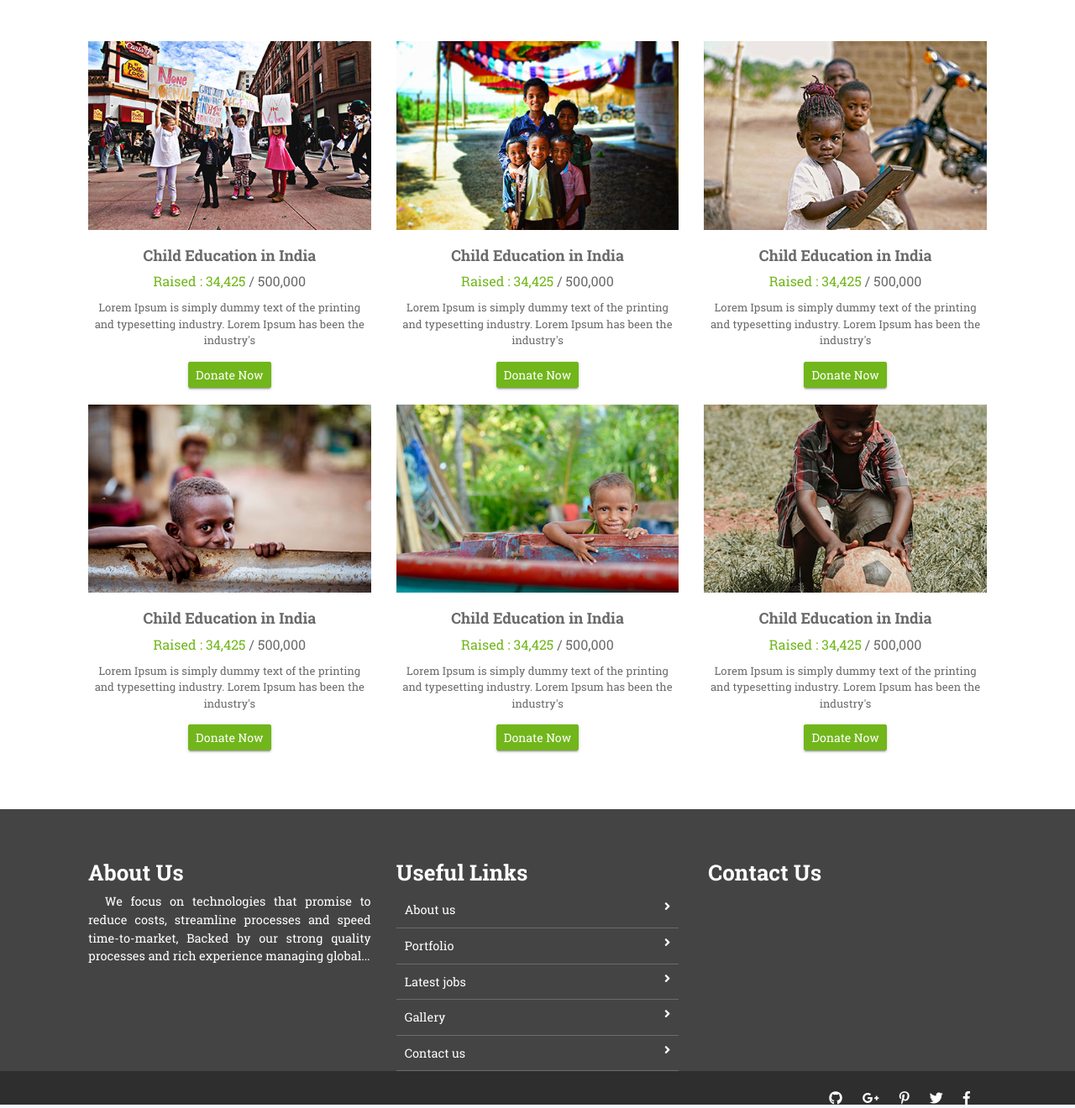
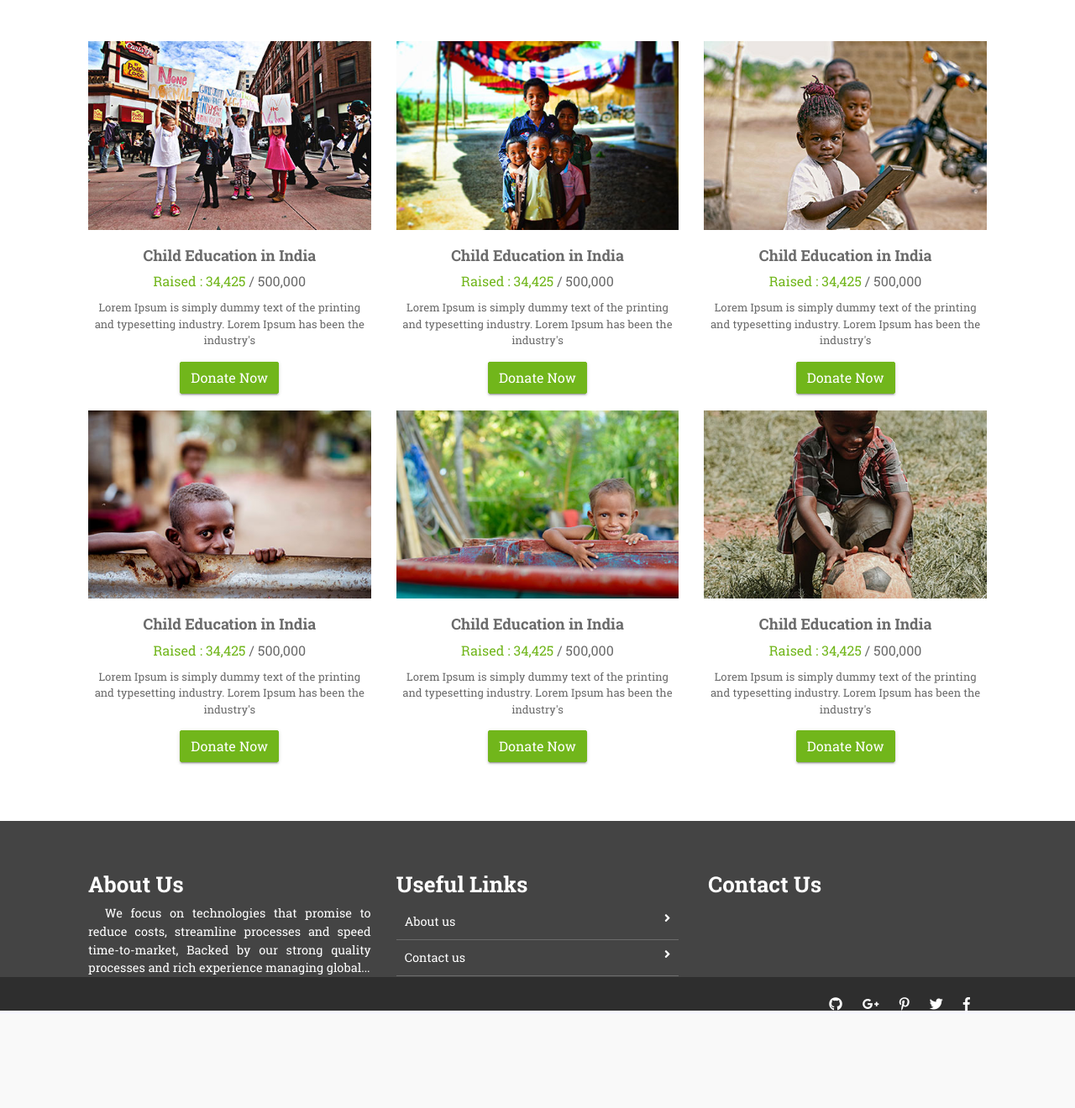
Before and after one commit to bhvbhatia/Razorpay-Integration-Django, a Django app: page /event in a window 1280 px wide. Shown: the part 286-1606 px from the top of the page at 84% size. After the commit the page ends 1490 px from the top, so only its background shows below. Run offline with Django 3.2, Linux system fonts and the light colour scheme; some libraries are stand-ins or nearby versions.

Commit message:
whitenoise

```diff
--- a/src/templates/events.html
+++ b/src/templates/events.html
@@ -30,7 +30,7 @@
                         <h4>Child Education in India</h4>
                         <p class="raises"><span>Raised : 34,425</span> / 500,000 </p>
                         <p class="desic">Lorem Ipsum is simply dummy text of the printing and typesetting industry.  Lorem Ipsum has been the industry's </p>
-                        <button class="btn btn-success btn-sm">Donate Now</button>
+                        <a href="donate"> <div class="btn btn-success  bounceInUp"> Donate Now </div></a>
                     </div>
                 </div>
                 <div class="col-md-4 col-sm-6">
@@ -39,7 +39,7 @@
                         <h4>Child Education in India</h4>
                         <p class="raises"><span>Raised : 34,425</span> / 500,000 </p>
                         <p class="desic">Lorem Ipsum is simply dummy text of the printing and typesetting industry.  Lorem Ipsum has been the industry's </p>
-                        <button class="btn btn-success btn-sm">Donate Now</button>
+                        <a href="donate"> <div class="btn btn-success  bounceInUp"> Donate Now </div></a>
                     </div>
                 </div>
                 <div class="col-md-4 col-sm-6">
@@ -48,7 +48,7 @@
                         <h4>Child Education in India</h4>
                         <p class="raises"><span>Raised : 34,425</span> / 500,000 </p>
                         <p class="desic">Lorem Ipsum is simply dummy text of the printing and typesetting industry.  Lorem Ipsum has been the industry's </p>
-                        <button class="btn btn-success btn-sm">Donate Now</button>
+                        <a href="donate"> <div class="btn btn-success  bounceInUp"> Donate Now </div></a>
                     </div>
                 </div>
                 <div class="col-md-4 col-sm-6">
@@ -57,7 +57,7 @@
                         <h4>Child Education in India</h4>
                         <p class="raises"><span>Raised : 34,425</span> / 500,000 </p>
                         <p class="desic">Lorem Ipsum is simply dummy text of the printing and typesetting industry.  Lorem Ipsum has been the industry's </p>
-                        <button class="btn btn-success btn-sm">Donate Now</button>
+                        <a href="donate"> <div class="btn btn-success  bounceInUp"> Donate Now </div></a>
                     </div>
                 </div>
                 <div class="col-md-4 col-sm-6">
@@ -66,7 +66,7 @@
                         <h4>Child Education in India</h4>
                         <p class="raises"><span>Raised : 34,425</span> / 500,000 </p>
                         <p class="desic">Lorem Ipsum is simply dummy text of the printing and typesetting industry.  Lorem Ipsum has been the industry's </p>
-                        <button class="btn btn-success btn-sm">Donate Now</button>
+                        <a href="donate"> <div class="btn btn-success  bounceInUp"> Donate Now </div></a>
                     </div>
                 </div>
                 <div class="col-md-4 col-sm-6">
@@ -75,7 +75,7 @@
                         <h4>Child Education in India</h4>
                         <p class="raises"><span>Raised : 34,425</span> / 500,000 </p>
                         <p class="desic">Lorem Ipsum is simply dummy text of the printing and typesetting industry.  Lorem Ipsum has been the industry's </p>
-                        <button class="btn btn-success btn-sm">Donate Now</button>
+                        <a href="donate"> <div class="btn btn-success  bounceInUp"> Donate Now </div></a>
                     </div>
                 </div>
             </div>
@@ -97,11 +97,9 @@
                 <div class="col-md-4 col-sm-12">
                     <h2>Useful Links</h2>
                     <ul class="list-unstyled link-list">
-                        <li><a ui-sref="about" href="#/about">About us</a><i class="fa fa-angle-right"></i></li>
-                        <li><a ui-sref="portfolio" href="#/portfolio">Portfolio</a><i class="fa fa-angle-right"></i></li>
-                        <li><a ui-sref="products" href="#/products">Latest jobs</a><i class="fa fa-angle-right"></i></li>
-                        <li><a ui-sref="gallery" href="#/gallery">Gallery</a><i class="fa fa-angle-right"></i></li>
-                        <li><a ui-sref="contact" href="#/contact">Contact us</a><i class="fa fa-angle-right"></i></li>
+                      <li><a ui-sref="about" href="aboutus">About us</a><i class="fa fa-angle-right"></i></li>
+
+                      <li><a ui-sref="contact" href="contact">Contact us</a><i class="fa fa-angle-right"></i></li>
                     </ul>
                 </div>
                 <div class="col-md-4 col-sm-12 map-img">
--- a/src/templates/index.html
+++ b/src/templates/index.html
@@ -145,7 +145,7 @@
                         <h4>Child Education in India</h4>
                         <p class="raises"><span>Raised : 34,425</span> / 500,000 </p>
                         <p class="desic">Lorem Ipsum is simply dummy text of the printing and typesetting industry.  Lorem Ipsum has been the industry's </p>
-                        <button class="btn btn-success btn-sm">Donate Now</button>
+                        <a href="donate"> <div class="btn btn-success  bounceInUp"> Donate Now </div></a>
                     </div>
                 </div>
                 <div class="col-md-4 col-sm-6">
@@ -154,7 +154,7 @@
                         <h4>Child Education in India</h4>
                         <p class="raises"><span>Raised : 34,425</span> / 500,000 </p>
                         <p class="desic">Lorem Ipsum is simply dummy text of the printing and typesetting industry.  Lorem Ipsum has been the industry's </p>
-                        <button class="btn btn-success btn-sm">Donate Now</button>
+                        <a href="donate"> <div class="btn btn-success  bounceInUp"> Donate Now </div></a>
                     </div>
                 </div>
                 <div class="col-md-4 col-sm-6">
@@ -163,7 +163,7 @@
                         <h4>Child Education in India</h4>
                         <p class="raises"><span>Raised : 34,425</span> / 500,000 </p>
                         <p class="desic">Lorem Ipsum is simply dummy text of the printing and typesetting industry.  Lorem Ipsum has been the industry's </p>
-                        <button class="btn btn-success btn-sm">Donate Now</button>
+                        <a href="donate"> <div class="btn btn-success  bounceInUp"> Donate Now </div></a>
                     </div>
                 </div>
             </div>
```
Also changed, not shown: src/templates/about_us.html (+3 -5 lines), src/templates/blog.html (+3 -5 lines), src/templates/contact_us.html (+4 -5 lines).
